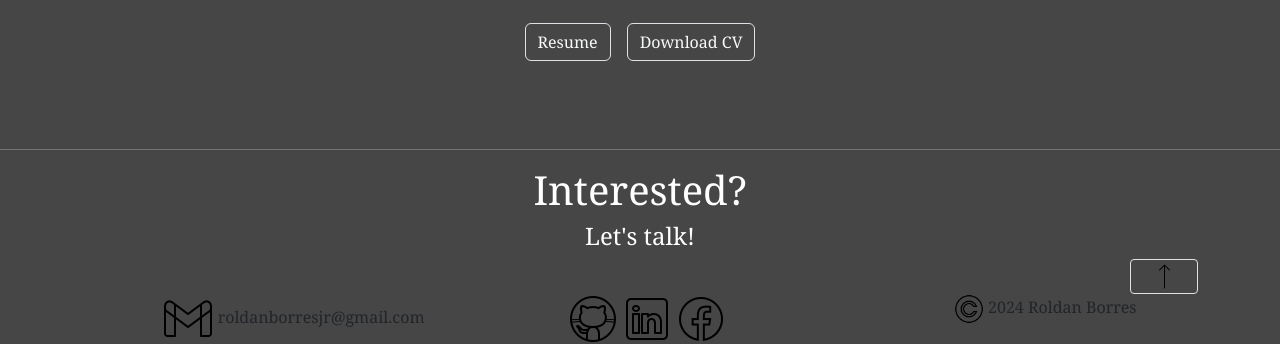
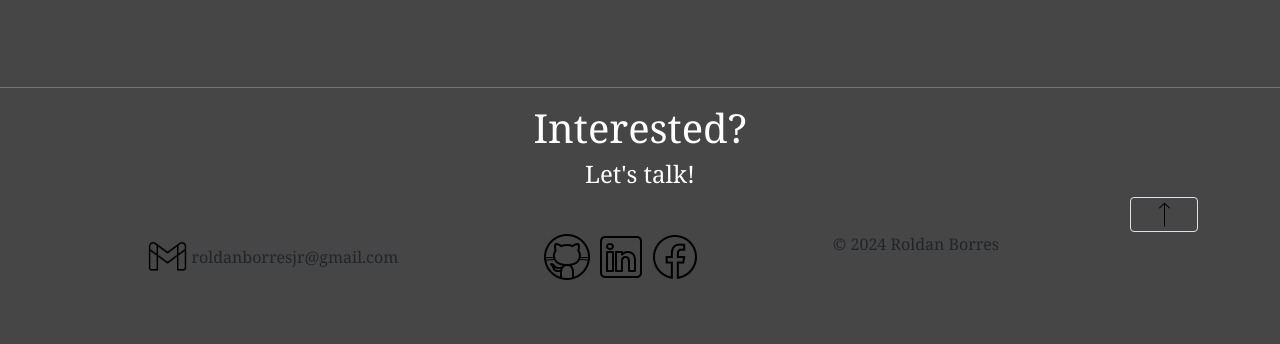
Before and after one commit to roldanborres5/onlinePortfolio, a PHP site: page / in a window 1280 px wide. Shown: the part 1980-2324 px from the top of the page. After the commit the page ends 2260 px from the top, so only its background shows below. Run offline with PHP 8.4, Linux system fonts and the light colour scheme.

Commit message:
Update responsiveness

```diff
--- a/index.html
+++ b/index.html
@@ -2,26 +2,26 @@
 <html lang="en">
 <head>
     <meta charset="UTF-8">
-    <meta name="viewport" content="width=device-width, initial-scale=1.0">
+    <meta name="viewport" content="width=device-width, initial-scale=1">
     <title>Portfolio</title>
     <link rel="stylesheet" href="style.css">
     <link rel="stylesheet" href="assets/css/bootstrap.min.css">
 </head>
 <body class="body">
     <section id="home">
-        <nav class="navbar navbar-expand-lg">
+        <nav class="navbar navbar-expand-lg navbar-light bg-light">
             <div class="container-fluid">
-                <a class="navbar-brand p-2 border border-2 text-light rounded-2" href="#home" id="logo">RB</a>
+                <a class="navbar-brand p-2 border border-2 text-dark rounded-2" href="#home" id="logo">RB</a>
                 <button class="navbar-toggler" type="button" data-bs-toggle="collapse" data-bs-target="#navbarNav" aria-controls="navbarNav" aria-expanded="false" aria-label="Toggle navigation">
-                <span class="navbar-toggler-icon"></span>
+                    <span class="navbar-toggler-icon"></span>
                 </button>
-                <div class="collapse navbar-collapse d-flex justify-content-end" id="navbarNav">
-                    <ul class="navbar-nav ">
+                <div class="collapse navbar-collapse" id="navbarNav">
+                    <ul class="navbar-nav ms-auto">
                         <li class="nav-item">
-                            <a class="nav-link text-light" aria-current="page" href="#about">About</a>
+                            <a class="nav-link text-dark" aria-current="page" href="#about">About</a>
                         </li>
                         <li class="nav-item">
-                            <a class="nav-link text-light" href="#contact">Conctacts</a>
+                            <a class="nav-link text-dark" href="#contact">Contacts</a>
                         </li>
                     </ul>
                 </div>
@@ -68,16 +68,16 @@
             <img src="assets/images/php.png" alt="img">
             <img src="assets/images/sql.png" alt="img">
         </div>
-        <div class="contianer text-center mt-4 d-flex justify-content-center resume">
+        <!-- <div class="contianer text-center mt-4 d-flex justify-content-center resume">
             <button class="btn border text-light" id="showModal">Resume</button>
             <a href="assets/file/BORRES, ROLDAN RESUME.pdf" class="nav-link ms-3" download="BORRES, ROLDAN RESUME.pdf"><button class="btn border text-light" > Download CV</button></a>
-        </div>
+        </div> -->
         <!-- Modal for displaying full-size image -->
-        <div class="modal" id="myModal">
+        <!-- <div class="modal" id="myModal">
             <div class="modal-content">
                 <img id="expandedImage" src="" alt="Expanded Image">
             </div>
-        </div>
+        </div> -->
     </section><br><br><br>
     <hr>
     <section class="footer d-flex flex-column" id="contact">
@@ -88,22 +88,25 @@
         <div class="container d-flex justify-content-end">
             <a href="#home"><button class="btn btn-sm border"><img src="assets/images/up.png" alt="img" width="50%"></button></a>
         </div>
-        <div class="d-flex flex-column" >
-            <div class="container text-center text-dark d-flex justify-content-around" style="margin-left: 80px;">
-                <div>
-                    <img src="assets/images/gmail.png" alt="img"> roldanborresjr@gmail.com
+        <div class="d-flex flex-column">
+            <footer class="container text-center text-dark d-flex justify-content-around footer">
+                <div class="contact-info d-flex align-items-center">
+                    <img src="assets/images/gmail.png" alt="img" width="15%">
+                    <a href="mailto:roldanborresjr@gmail.com" class="nav-link ms-1">roldanborresjr@gmail.com</a>
                 </div>
-                <div>
+                <div class="social-icons">
                     <a href="https://github.com/roldanborres5"><img src="assets/images/git.png" alt="img" ></a>
                     <a href="https://www.linkedin.com/in/roldan-borres-55943b271/"><img src="assets/images/link.png" alt="img" ></a>
                     <img src="assets/images/fb.png" alt="img" >
                 </div>
-                <div>
-                    <img src="assets/images/copy.png" alt="img" style="width: 30px; margin-left: 85px;"> 2024 Roldan Borres
+                <div class="copyright">
+                    <p>&copy; 2024 Roldan Borres</p>
                 </div>
-            </div>
+                <div class="back-to-top">
+                    <a href="#"><i class="fas fa-arrow-up"></i></a>
+                </div>
+            </footer>
         </div>
-
     </section>
 </body>
 </html>
--- a/style.css
+++ b/style.css
@@ -86,3 +86,25 @@ html {
     width: 100%;
     height: auto;
 }
+@media (max-width: 768px) {
+    .footer {
+        display: flex;
+        flex-direction: column;
+        align-items: center;
+        text-align: center;
+        padding: 20px
+    }
+    footer .social-icons {
+        display: flex;
+        justify-content: center;
+        margin: 10px 0;
+    }
+
+    footer .social-icons a {
+        margin: 0 10px;
+    }
+    .navbar-collapse {
+        justify-content: flex-end;
+        text-align: right;
+    }
+}
```
